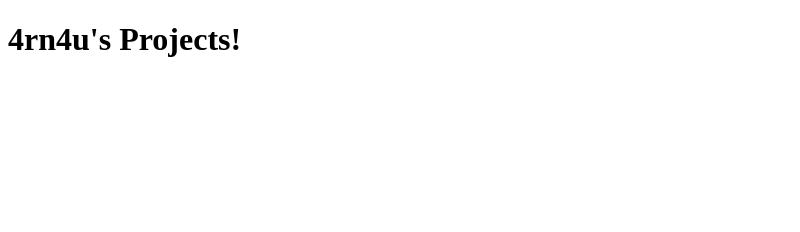
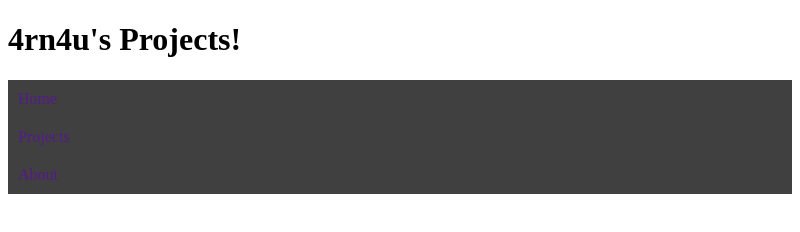
Before and after one commit to 4rn4u/project-container, an Electron app: page index.html in a window 800 px wide. Drawn offline with Linux system fonts and the light colour scheme.

Commit message:
adding navbar

```diff
--- a/index.html
+++ b/index.html
@@ -4,19 +4,18 @@
     <meta charset="UTF-8">
     <meta name="viewport" content="width=device-width, initial-scale=1.0">
     <title>4rn4u's Project Container</title>
-    <link type="stylesheet" href="style.css">
+    <link rel="stylesheet" href="style.css">
 
 </head>
 <body>
     <h1>4rn4u's Projects!</h1>
 
-    <div class="container"></div>
-
     <nav class="navbar">
         <ul>
-
+            <li><a href="">Home</a></li>
+            <li><a href="">Projects</a></li>
+            <li><a href="">About</a></li>
         </ul>
-
     </nav>
 
     <script src="script.js"></script>
--- a/style.css
+++ b/style.css
@@ -1,8 +1,15 @@
 
-body {
-    color: brown;
+.navbar ul{
+    list-style-type: none;
+    background-color: hsl(0, 0%, 25%);
+    padding: 0px;
+    margin: 0px;
+    overflow: hidden;
 }
 
-.container {
-    color: black;
+.navbar a {
+    text-align: left;
+    padding: 10px;
+    display: block;
+    text-decoration: none;
 }
```
Also changed, not shown: package.json (+11 -2 lines), 1 other file.
